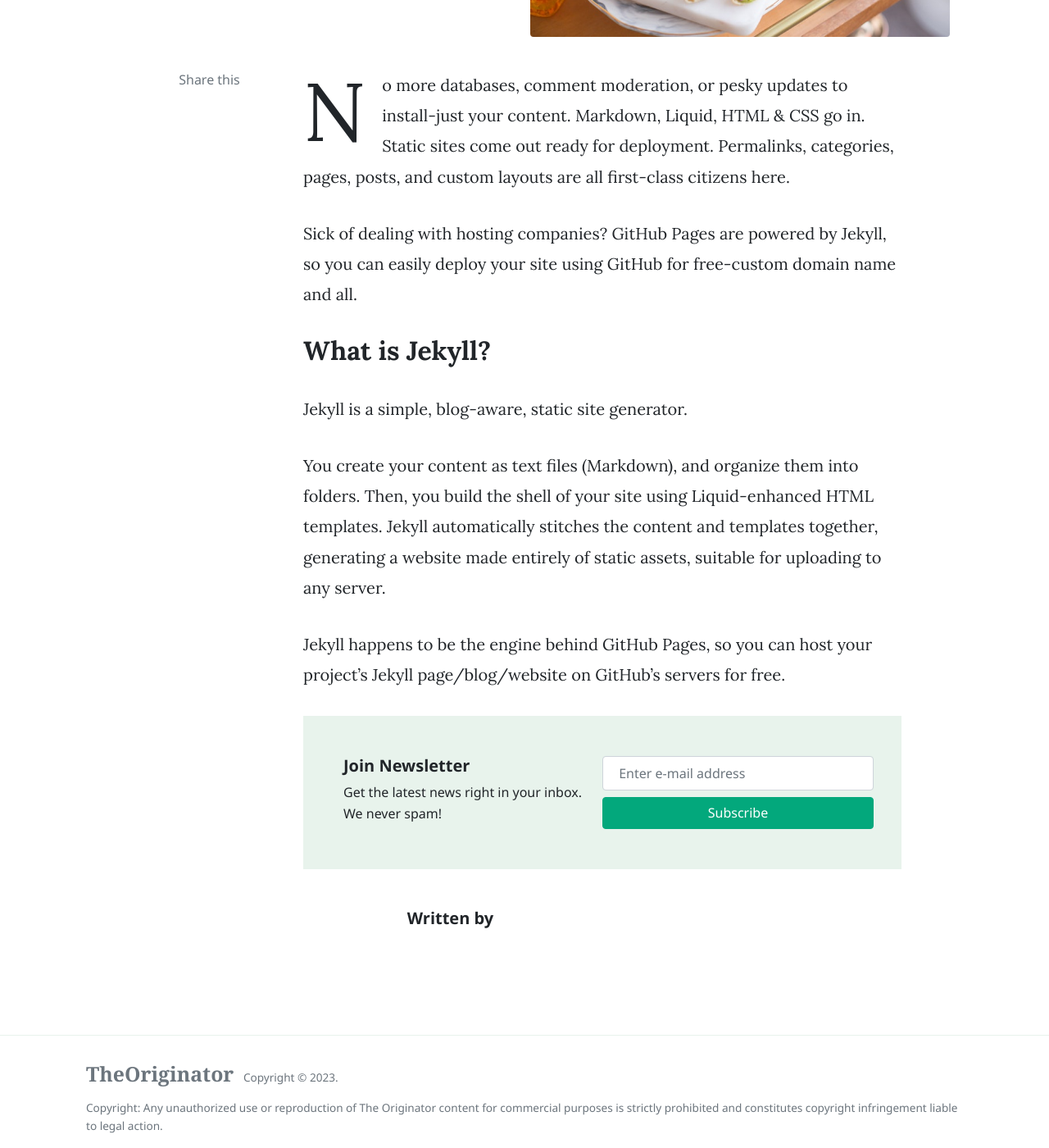
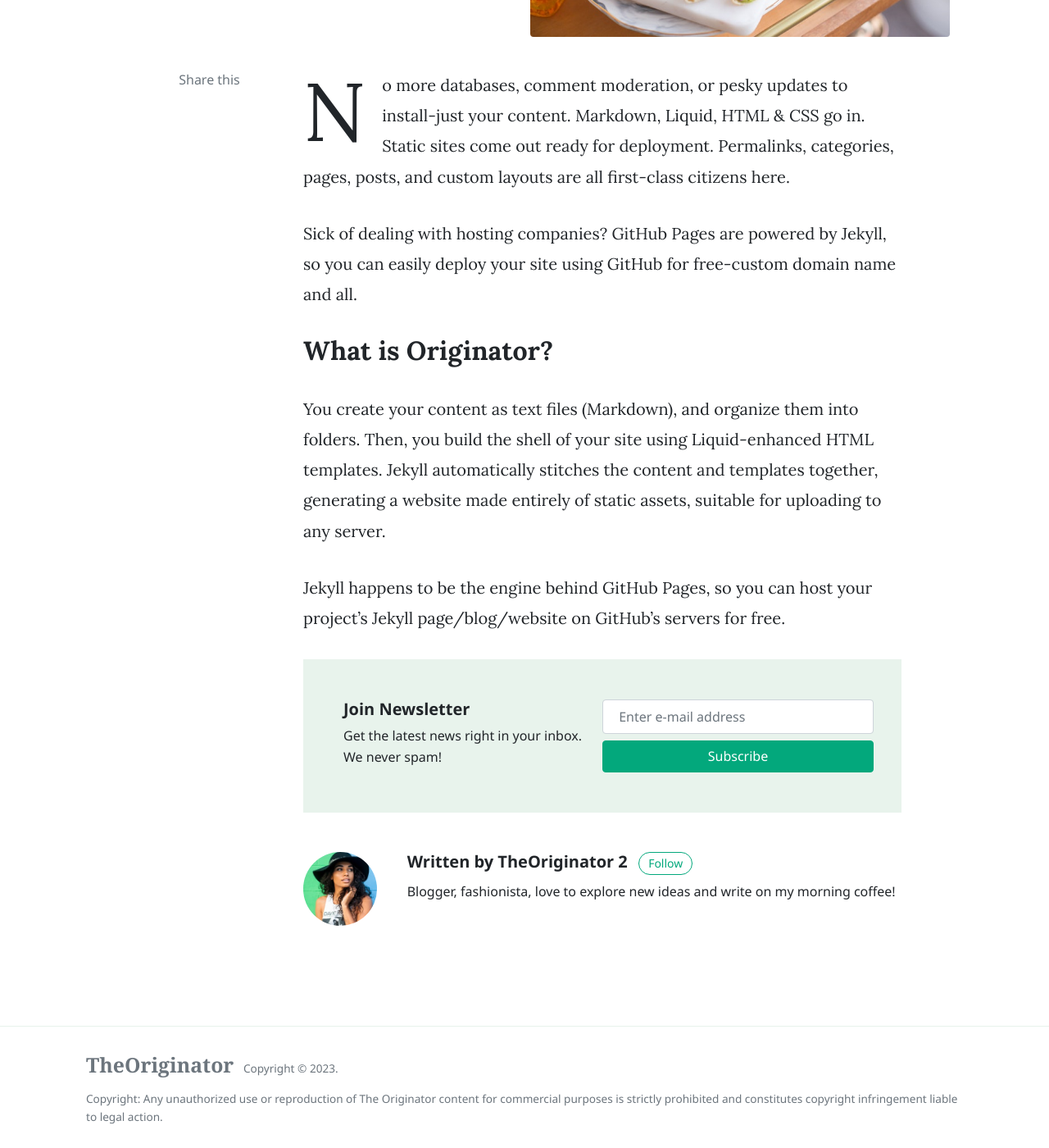
Before and after one commit to zenon70/new, a Jekyll site: the page built from _posts/2019-01-18-customer-service.md, in a window 1280 px wide and 1400 px high, scrolled down 396 px. Shown: the whole window at 82% size. Built offline with Jekyll 4.4.1, drawn with Linux system fonts in a browser that asks for light colours; nearby versions of some CDN libraries; comment, search, counter and statistics services are not loaded; some of the changed text lies outside the part shown.

Commit message:
Update 2019-01-18-customer-service.md

```diff
--- a/_posts/2019-01-18-customer-service.md
+++ b/_posts/2019-01-18-customer-service.md
@@ -1,7 +1,7 @@
 ---
 layout: post
-title:  "What is Jekyll"
-author: jane
+title:  "What is Originator"
+author: theoriginator
 categories: [tutorial ]
 image: assets/images/11.jpg
 ---
@@ -10,9 +10,9 @@
 
 Sick of dealing with hosting companies? GitHub Pages are powered by Jekyll, so you can easily deploy your site using GitHub for free-custom domain name and all.
 
-## What is Jekyll?
+## What is Originator?
 
-Jekyll is a simple, blog-aware, static site generator.
+
 
 You create your content as text files (Markdown), and organize them into folders. Then, you build the shell of your site using Liquid-enhanced HTML templates. Jekyll automatically stitches the content and templates together, generating a website made entirely of static assets, suitable for uploading to any server.
 
```
